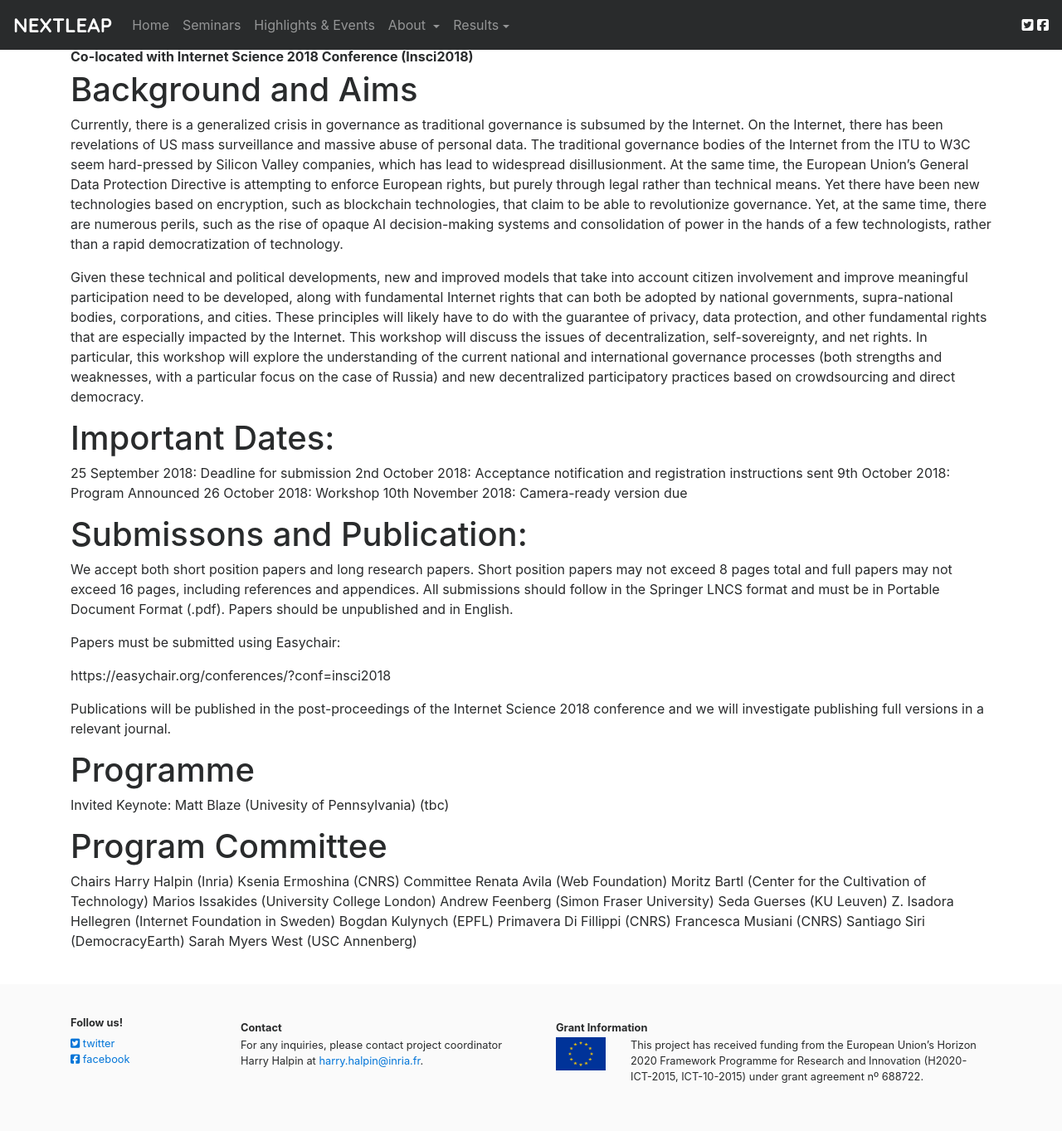
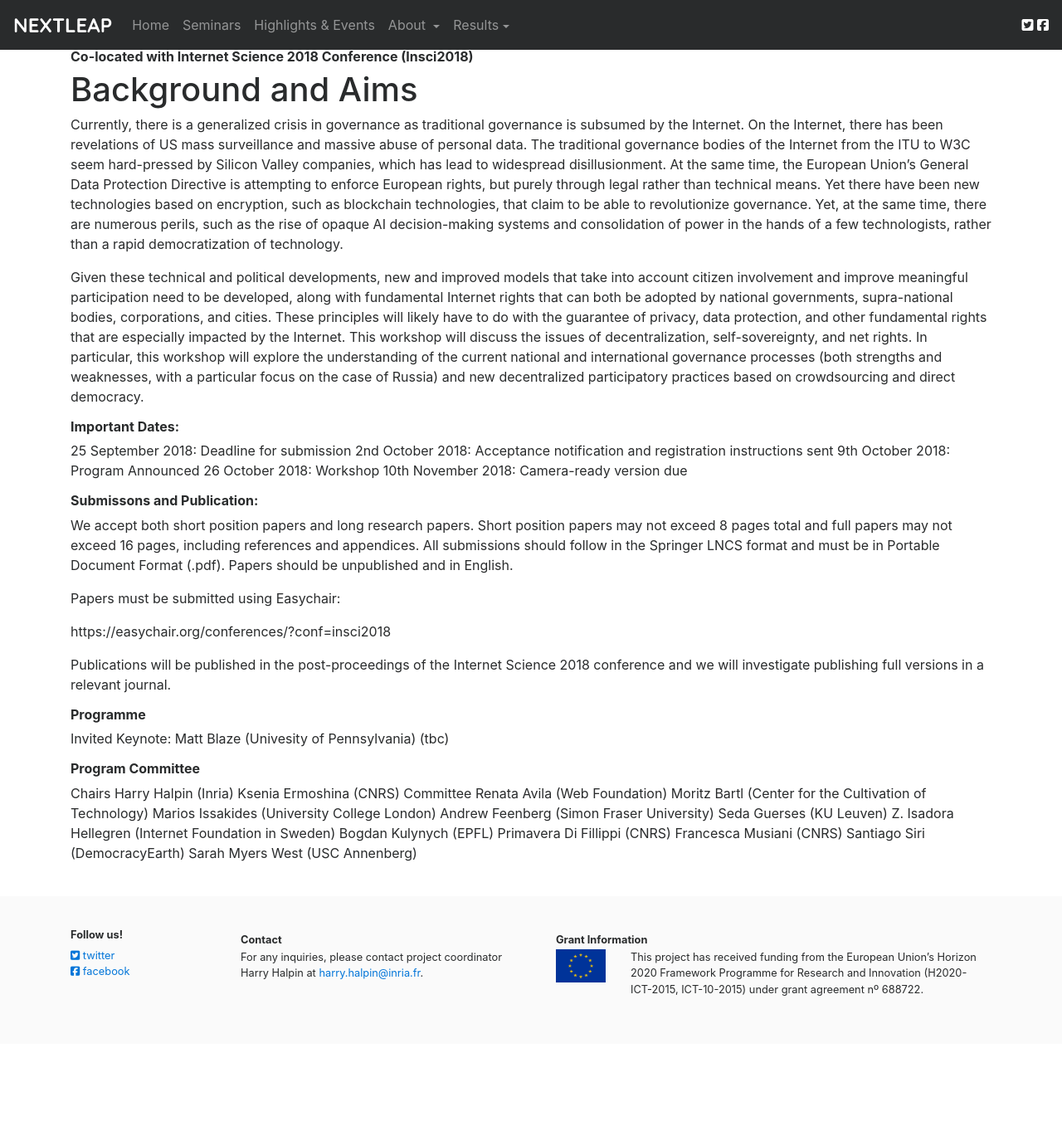
Before and after one commit to nextleap-project/nextleap-website, a Jekyll site: the page built from _events/2018-TheFutureofDecentralizedGovernance.md, in a window 1280 px wide. Shown: the whole page at 83% size. Built offline with Jekyll 4.4.1, drawn with Linux system fonts in a browser that asks for light colours; nearby versions of some CDN libraries; after the commit the page ends 1258 px from its top, so only the background shows below that.

```diff
--- a/_events/2018-TheFutureofDecentralizedGovernance.md
+++ b/_events/2018-TheFutureofDecentralizedGovernance.md
@@ -18,8 +18,7 @@ Currently, there is a generalized crisis in governance as traditional governance
 
 Given these technical and political developments, new and improved models that take into account citizen involvement and improve meaningful participation need to be developed, along with fundamental Internet rights that can both be adopted by national governments, supra-national bodies, corporations, and cities. These principles will likely have to do with the guarantee of privacy, data protection, and other fundamental rights that are especially impacted by the Internet. This workshop will discuss the issues of decentralization, self-sovereignty, and net rights. In particular, this workshop will explore the understanding of the current national and international governance processes (both strengths and weaknesses, with a particular focus on the case of Russia) and new decentralized participatory practices based on crowdsourcing and direct democracy.
 
-Important Dates:
-================
+##### Important Dates:
 
 25 September 2018: Deadline for submission
 2nd October 2018: Acceptance notification and registration instructions sent
@@ -27,8 +26,7 @@ Important Dates:
 26 October 2018: Workshop
 10th November 2018: Camera-ready version due
 
-Submissons and Publication:
-================
+##### Submissons and Publication:
 
 We accept both short position papers and long research papers. Short position papers may not exceed 8 pages total and full papers may not exceed 16 pages, including references and appendices. All submissions should follow in the Springer LNCS format and must be in Portable Document Format (.pdf). Papers should be unpublished and in English.
 
@@ -39,13 +37,11 @@ https://easychair.org/conferences/?conf=insci2018
 Publications will be published in the post-proceedings of the Internet Science 2018 conference and we will investigate publishing full versions in a relevant journal.
 
 
-Programme
-================
+##### Programme
 
 Invited Keynote: Matt Blaze (Univesity of Pennsylvania) (tbc)
 
-Program Committee
-================
+##### Program Committee
 
 Chairs
 Harry Halpin (Inria)
```
